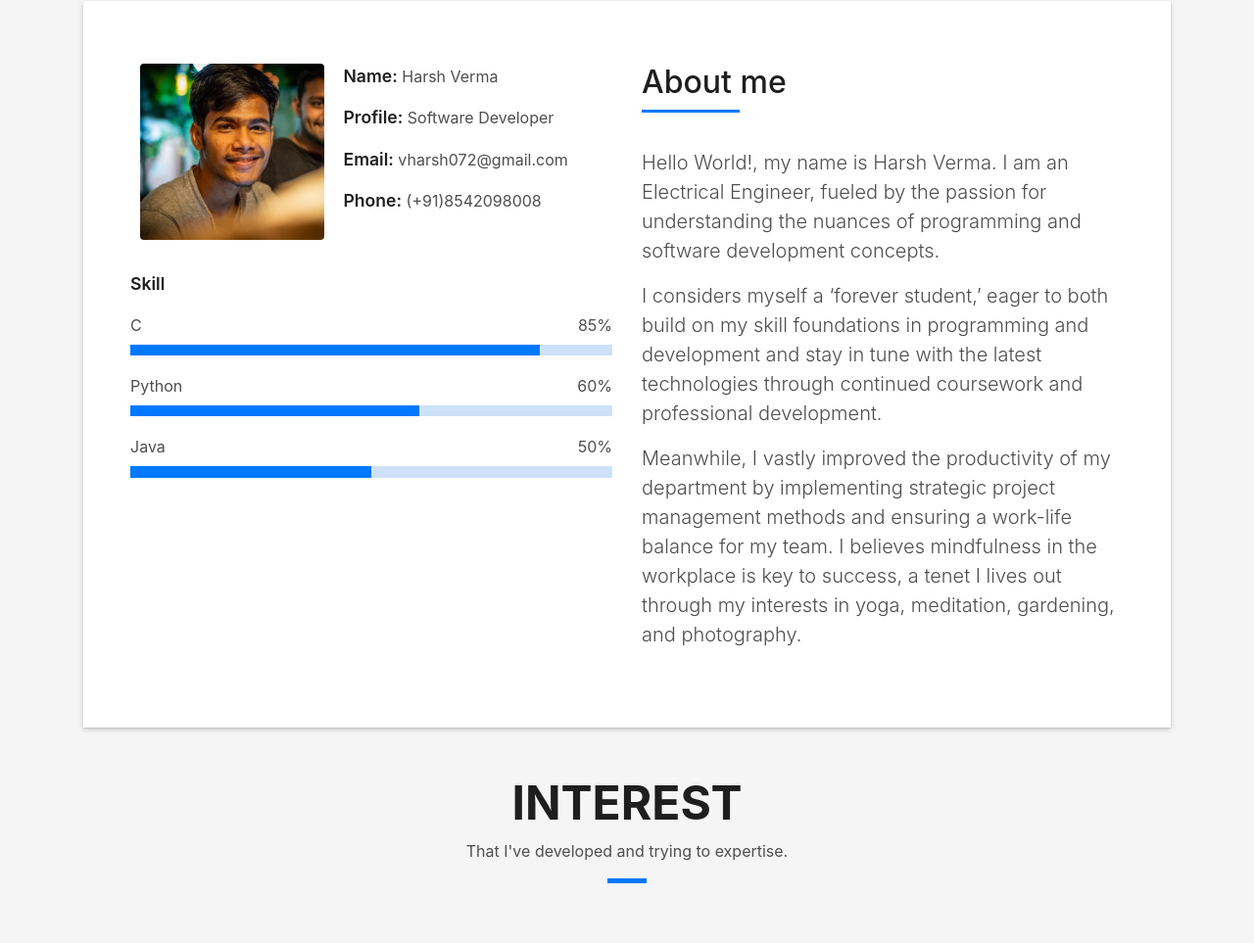
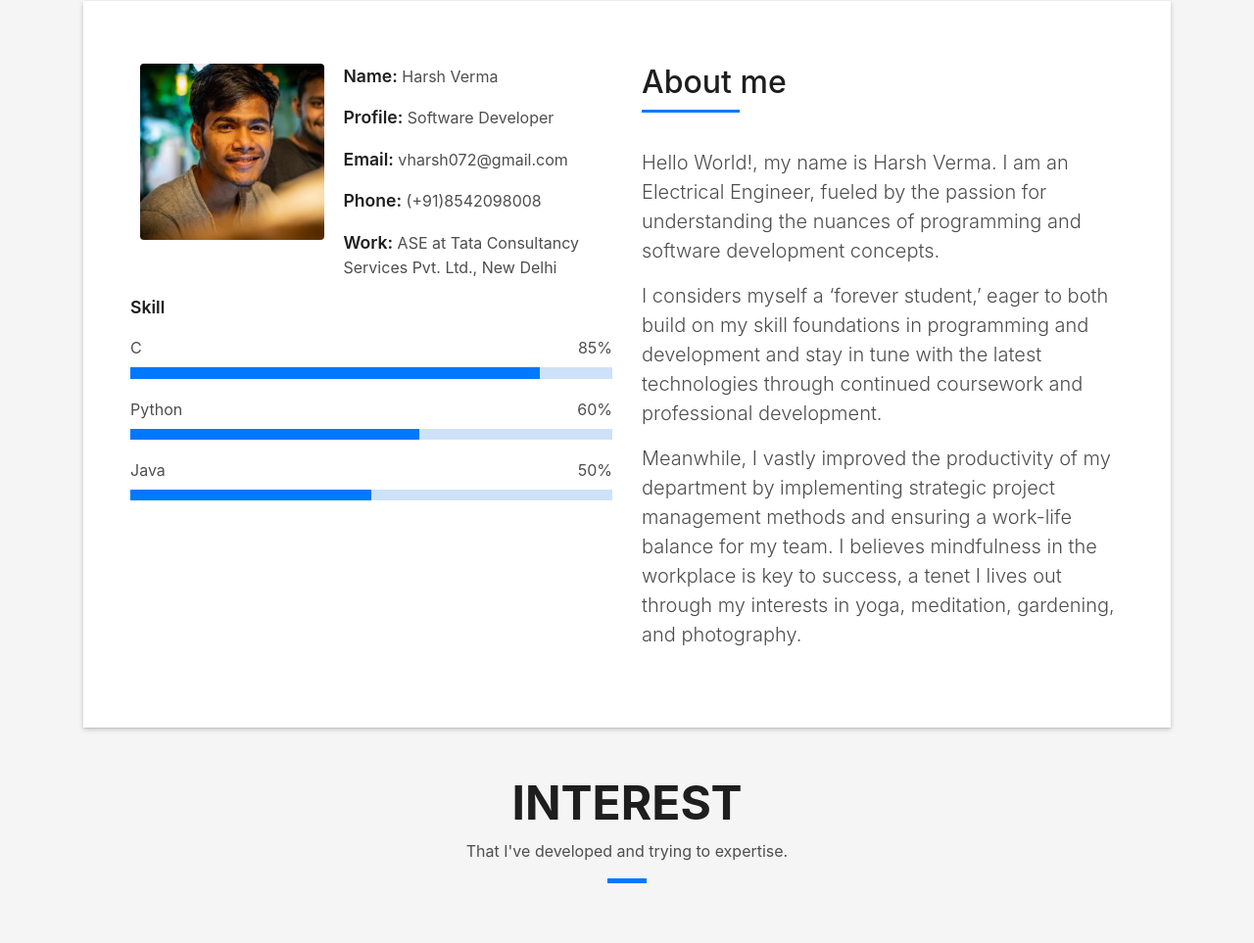
Before and after one commit to harsh724/harsh724.github.io, a plain HTML site: page index.html in a window 1280 px wide. Shown: the part 863-1826 px from the top of the page at 98% size. Drawn offline with Linux system fonts and the light colour scheme; files whose address does not match are found by name.

Commit message:
Update index.html
updated worklocation

```diff
--- a/index.html
+++ b/index.html
@@ -96,6 +96,7 @@
                       <p><span class="title-s">Profile: </span> <span>Software Developer</span></p>
                       <p><span class="title-s">Email: </span> <span>vharsh072@gmail.com</span></p>
                       <p><span class="title-s">Phone: </span> <span>(+91)8542098008</span></p>
+                      <p><span class="title-s">Work: </span> <span>ASE at Tata Consultancy Services Pvt. Ltd., New Delhi </span></p>
                     </div>
                   </div>
                 </div>
```
